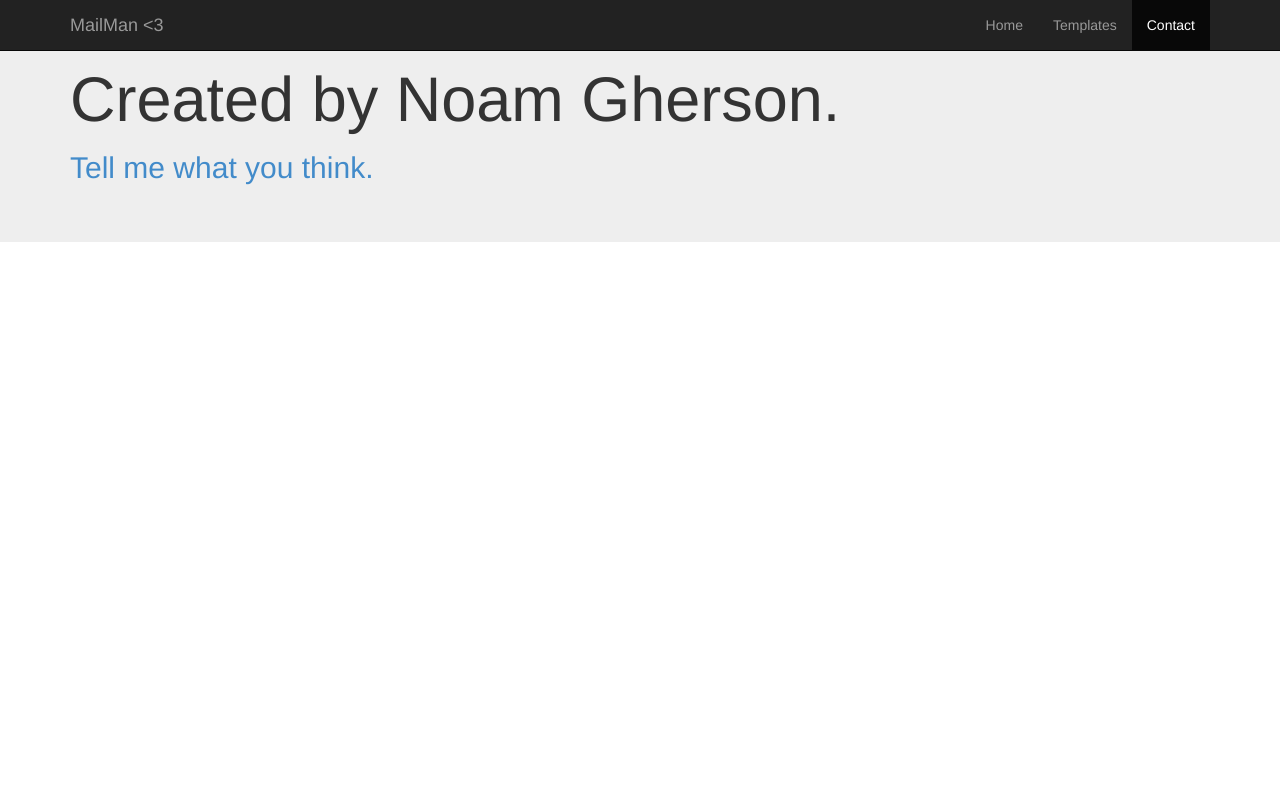
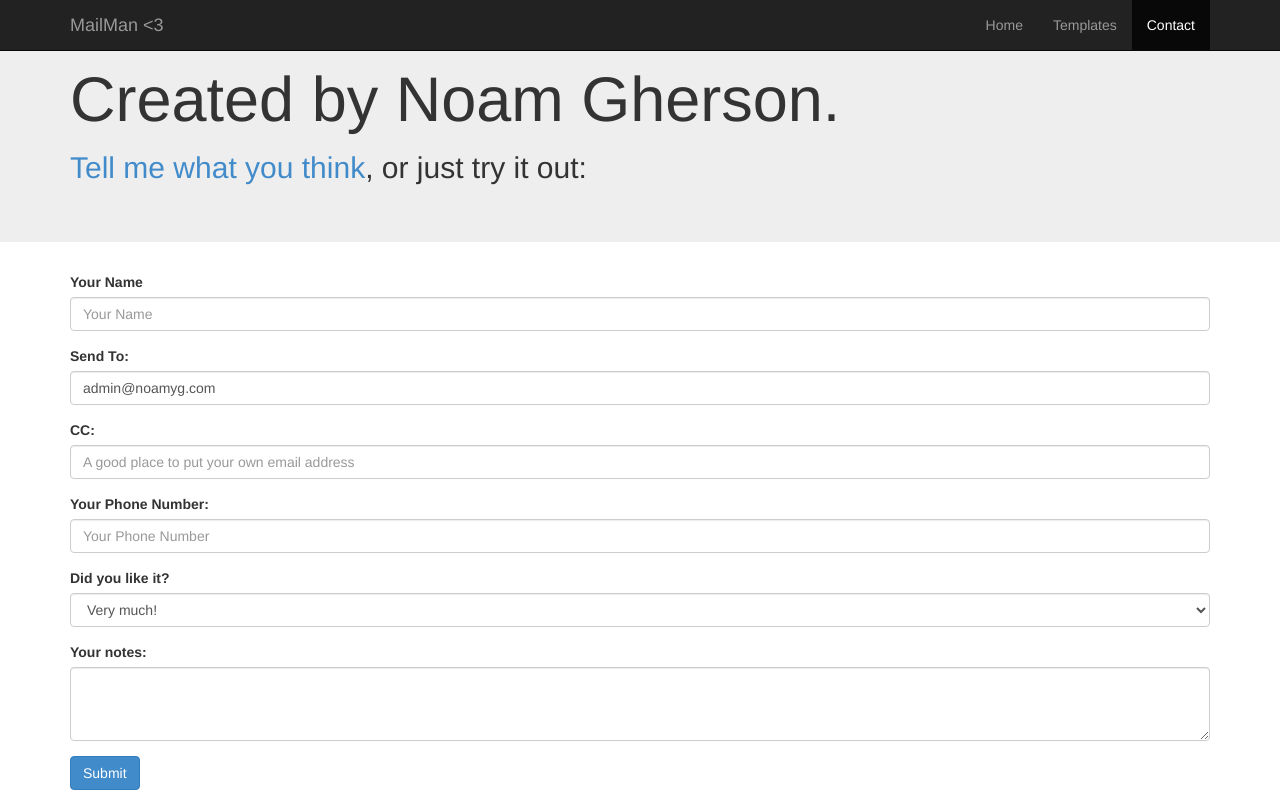
Before and after one commit to noamyg/MailMan, a Flask app: page /contact in a window 1280 px wide. Before the commit the page ends 242 px from the top, so only its background shows below. Run offline with Flask 2, Linux system fonts and the light colour scheme; parts of the project's set-up code (start-up, migrations or seed data) failed here and were passed over; some libraries are stand-ins or nearby versions.

Commit message:
Update contact page

```diff
--- a/app.py
+++ b/app.py
@@ -66,11 +66,7 @@ def render_static_home():
 @app.route('/templates')
 def render_static_templates():
     templates = templateController.getAllTemplates('./templates')
-    table = ""
-    for t in templates:
-        table+='\t\t<tr><td><a href="{0}">{1}</a></td></tr>\n'.format('/templates/'+t, t)
-    # return render_template("templates.html").format(table)
-    return render_template("templates.html", templates = templates)
+    return render_template("templates.html", templates=templates)
 
 @app.route('/contact')
 def render_static_contact():
@@ -95,11 +91,17 @@ def allowed_file(filename):
 @app.route('/templateUploader', methods = ['GET', 'POST'])
 def upload_file():
     if request.method == 'POST':
-            f = request.files['file']
-            if f and allowed_file(f.filename):
-                filename = secure_filename(f.filename)
-                f.save(os.path.join('./templates/', filename))
-            return redirect('/templates')
+        f = request.files['file']
+        if f and allowed_file(f.filename):
+            filename = secure_filename(f.filename)
+            f.save(os.path.join('./templates/', filename))
+        return redirect('/templates')
+
+
+@app.route('/deleteTemplate/<string:file_name>/')
+def delete_file(file_name):
+    os.remove(os.path.join('./templates/', file_name))
+    return redirect('/templates')
 
 api.add_resource(SendMail, '/sendMail')
 
--- a/static/css/main.css
+++ b/static/css/main.css
@@ -42,3 +42,8 @@ p, div {
 .marketing p + h4 {
   margin-top: 28px;
 }
+
+#submit{
+  max-height: 20px;
+  max-width: 45px;
+}
--- /dev/null
+++ b/static/js/sendMail.js
@@ -0,0 +1,29 @@
+function sendMailToCreator(){
+    var $submitButton = $('#submit');
+    $submitButton.addClass('disabled');
+    $submitButton.html('<i class="fa fa-space-shuttle faa-passing animated"></i>')
+    $.ajax({
+        url: 'sendMail',
+        type: 'post',
+        contentType: 'application/json; charset=utf-8',
+        success: function (data){
+            $submitButton.removeClass('btn-primary').addClass('btn-success');
+            $submitButton.html('<i class="fa fa-check animated"></i>')
+        },
+        data: JSON.stringify(
+            {
+                "t" : "sendMessageToCreator",
+                "to" : $('#to').val(),
+                "cc" : $('#cc').val(),
+                "sp" : {},
+                "bp" : {
+                    "YourName" : $('#name').val(),
+                    "PhoneNumber" : $('#phone').val(),
+                    "Liked" : $('#like').val(),
+                    "Notes" : $('#notes').val()
+                }
+            }
+        )
+    });
+
+};
--- a/views/contact.html
+++ b/views/contact.html
@@ -3,8 +3,12 @@
     <title>Mail Man</title>
     <meta name="viewport" content="width=device-width, initial-scale=1.0">
     <link rel="stylesheet" type="text/css" href="{{url_for('static',filename='css/bootstrap.min.css')}}">
+    <link rel="stylesheet" type="text/css" href="{{url_for('static',filename='css/font-awesome-animation.min.css')}}">
+    <link rel="icon" href="{{url_for('static',filename='images/mail_icon.png')}}">
     <script src="{{url_for('static',filename='js/jquery.js')}}"></script>
+    <script src="{{url_for('static',filename='js/fontawesome-all.min.js')}}"></script>
     <script src="{{url_for('static',filename='js/highlight.pack.js')}}"></script>
+    <script src="{{url_for('static',filename='js/sendMail.js')}}"></script>
     <script>hljs.initHighlightingOnLoad();</script>
   </head>
   <body>
@@ -31,13 +35,44 @@
   <div class="jumbotron">
     <div class="container">
         <h1>Created by Noam Gherson.</h1>
-        <h2><a href="mailto:admin@noamyg.com">Tell me what you think.</a></h2>
+        <script src="//platform.linkedin.com/in.js" type="text/javascript"></script>
+        <script type="IN/MemberProfile" data-id="https://www.linkedin.com/in/noam-y-gherson-57010817" data-format="inline" data-related="false"></script>
+        <h2><a href="mailto:admin@noamyg.com">Tell me what you think</a>, or just try it out:</h2>
     </div>
   </div>
-
-  <div>
-    <script src="//platform.linkedin.com/in.js" type="text/javascript"></script>
-    <script type="IN/MemberProfile" data-id="https://www.linkedin.com/in/noam-y-gherson-57010817" data-format="inline" data-related="false"></script>
+    <div class="container">
+        <form action="javascript:sendMailToCreator()">
+          <div class="form-group">
+            <label for="name">Your Name</label>
+            <input type="text" class="form-control" id="name" placeholder="Your Name" required="true">
+          </div>
+          <div class="form-group">
+            <label for="to">Send To:</label>
+            <input type="email" value="admin@noamyg.com" class="form-control" id="to" placeholder="Enter email" required="true">
+          </div>
+          <div class="form-group">
+            <label for="cc">CC:</label>
+            <input type="email" class="form-control" id="cc" placeholder="A good place to put your own email address">
+          </div>
+          <div class="form-group">
+            <label for="name">Your Phone Number:</label>
+            <input type="tel" class="form-control" id="phone" placeholder="Your Phone Number" required="true">
+          </div>
+          <div class="form-group">
+            <label for="like">Did you like it?</label>
+            <select class="form-control" id="like">
+              <option>Very much!</option>
+              <option>Nice, but...</option>
+              <option>Not at all!</option>
+            </select>
+          </div>
+          <div class="form-group">
+            <label for="notes">Your notes:</label>
+            <textarea class="form-control" id="notes" rows="3"></textarea>
+          </div>
+          <button type="submit" id="submit" class="btn btn-primary">Submit</button>
+        </form>
+    </div>
   </div>
 
   </body>
--- a/views/index.html
+++ b/views/index.html
@@ -4,7 +4,10 @@
     <meta name="viewport" content="width=device-width, initial-scale=1.0">
     <link rel="stylesheet" type="text/css" href="{{url_for('static',filename='css/bootstrap.min.css')}}">
     <link rel="stylesheet" type="text/css" href="{{url_for('static',filename='css/highlight.css')}}">
+    <link rel="stylesheet" type="text/css" href="{{url_for('static',filename='css/font-awesome-animation.min.css')}}">
+    <link rel="icon" href="{{url_for('static',filename='images/mail_icon.png')}}">
     <script src="{{url_for('static',filename='js/jquery.js')}}"></script>
+    <script src="{{url_for('static',filename='js/fontawesome-all.min.js')}}"></script>
     <script src="{{url_for('static',filename='js/highlight.pack.js')}}"></script>
     <script>hljs.initHighlightingOnLoad();</script>
   </head>
```
Also changed, not shown: views/templates.html (+20 -11 lines).
